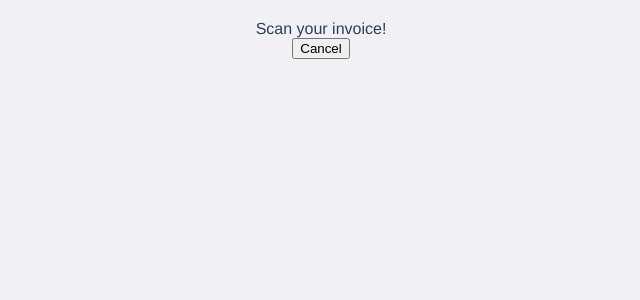
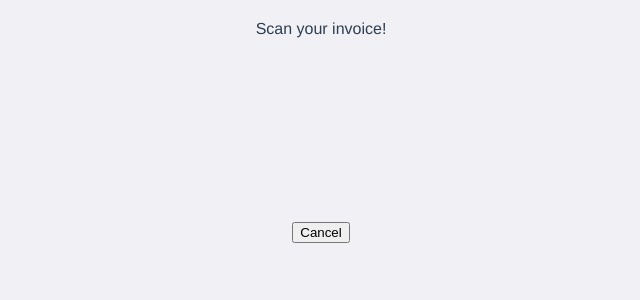
Before and after one commit to samotari/bleskomat-v1-raspberrypi, a Vue app in the folder app/: page /#/scan-invoice in a window 1280 px wide. Shown: the top 300 px of the page, without its empty margins (319-959 px from the left). Built offline with nearby package versions, Linux system fonts and the light colour scheme.

Commit message:
Show webcam feed in scan-invoice page, mock webcam script

```diff
--- a/app/package.json
+++ b/app/package.json
@@ -6,6 +6,7 @@
   "scripts": {
     "build": "./node_modules/.bin/vue-cli-service build",
     "build:dev": "npm run build -- --watch",
+    "mock:webcam": "./scripts/mock-webcam.sh",
     "lint": "npm run lint:main && npm run lint:renderer",
     "lint:main": "./node_modules/.bin/eslint --config .eslintrc.main.js \"./main/**/*.js\"",
     "lint:renderer": "./node_modules/.bin/eslint --config .eslintrc.renderer.js \"./renderer/src/**/*.{js,vue}\"",
--- a/app/renderer/src/pages/ScanInvoicePage.vue
+++ b/app/renderer/src/pages/ScanInvoicePage.vue
@@ -1,3 +1,11 @@
+<style scoped>
+video {
+	width: 100%;
+	max-width: 360px;
+	height: auto;
+}
+</style>
+
 <template>
 	<div class="wrapper">
 		<main>
@@ -5,6 +13,10 @@
 				<span class="title">
 					Scan your invoice!
 				</span>
+			</div>
+
+			<div id="video">
+				<video></video>
 			</div>
 
 			<div class="actions">
@@ -19,6 +31,19 @@
 <script>
 export default {
 	name: 'ScanInvocePage',
+	mounted() {
+		navigator.getUserMedia(
+			{ video: true, audio: false },
+			localMediaStream => {
+				var video = document.querySelector('video');
+				video.srcObject = localMediaStream;
+				video.autoplay = true;
+			},
+			error => {
+				console.log(error); // eslint-disable-line no-console
+			},
+		);
+	},
 	methods: {
 		cancel() {
 			this.$router.push('/landing-page');
```
Also changed, not shown: 2 other files (tests, documents, lock files or other folders).
